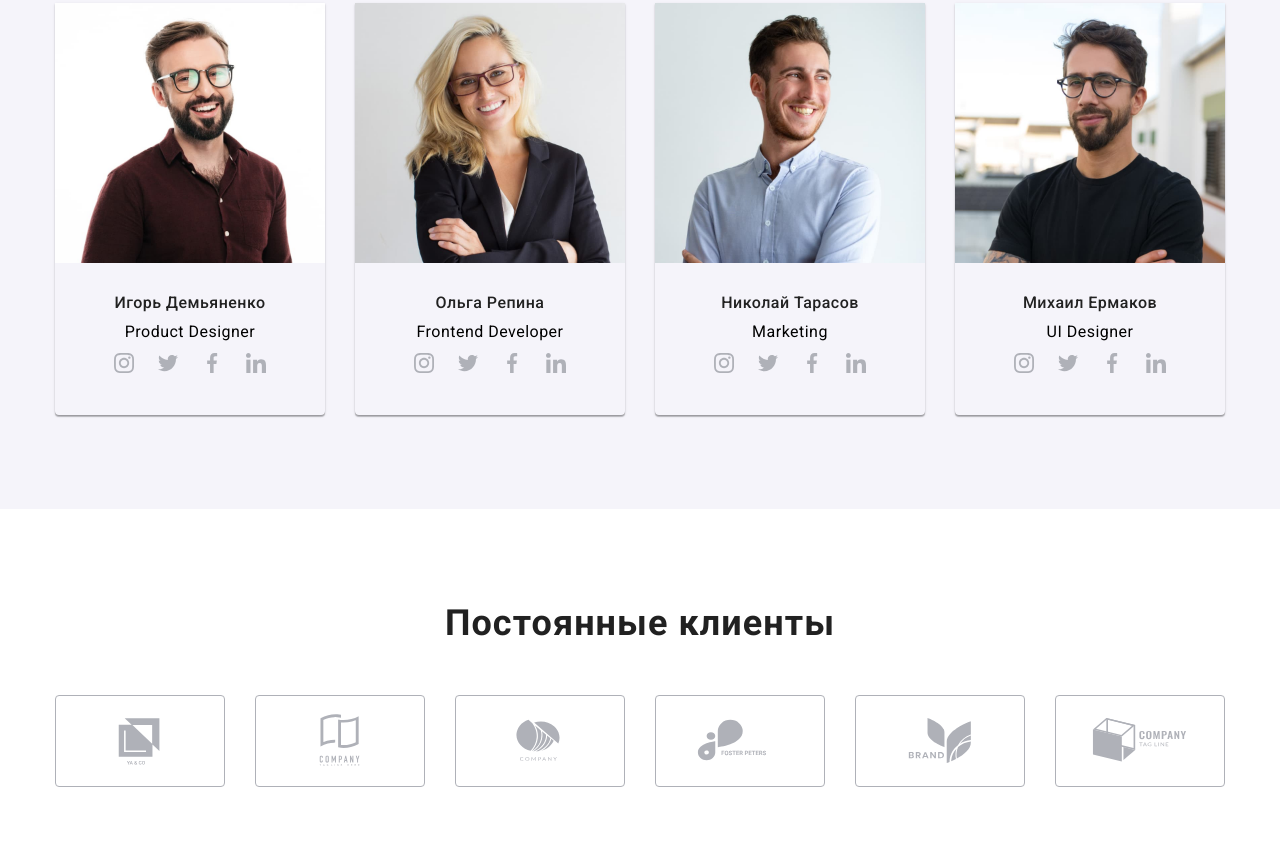
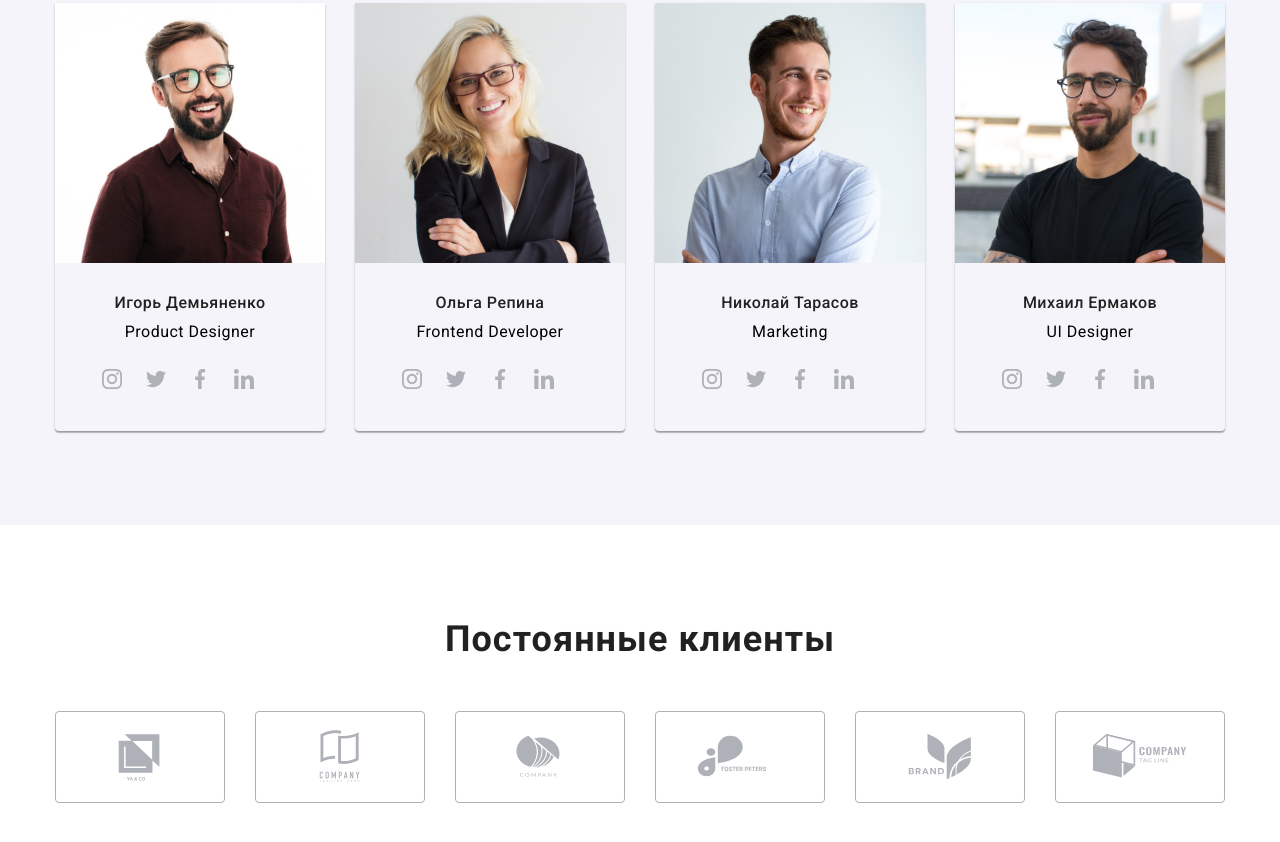
Before and after one commit to WebWinx/goit-markup-hw-04, a plain HTML site: page index.html in a window 1280 px wide. Shown: the part 1812-2654 px from the top of the page. Drawn offline with nearby package versions, Linux system fonts and the light colour scheme.

Commit message:
fixed bugs in team

```diff
--- a/css/styles.css
+++ b/css/styles.css
@@ -9,6 +9,7 @@
     --btn-text-color: #ffffff;
     --portfolio-border-color: #eeeeee;
     --section-border-color: #ececec;
+    --social-link-color: #afb1b8;
 }
 html {
     box-sizing: border-box;
@@ -339,31 +340,32 @@ header {
     line-height: 1.2;
     letter-spacing: 0.03em;
     color: var(--paragraf-color);
+    margin-bottom: 16px;
 }
 .specialist-social {
     display: inline-flex;
     align-content: center;
 }
-. specialist-social-links {
-    margin-right: 10px;
+.specialist-social-links {
+    width: 44px;
+    height: 44px;
+    justify-content: space-between;
 }
 .specialist-icon {
-    width: 20px;
-    height: 20px;
+    fill: var(--social-link-color);
 }
 .specialist-icon-back {
     display: flex;
     align-items: center;
-    justify-content: center;
-    width: 44px;
-    height: 44px;
+    width: 100%;
+    height: 100%;
     border-radius: 50%;
-    fill: #afb1b8;
+    fill: var(--social-link-color);
 }
 .specialist-icon-back:hover,
 .specialist-icon-back:focus {
-    fill: var(--buttom-text-color);
-    background-color: var(--title-first-color);
+    fill: var(--btn-text-color);
+    background-color: var(--accent-color);
 }
 .specialist-icon-back:not(:last-child) {
     margin-right: 10px;
--- a/index.html
+++ b/index.html
@@ -43,9 +43,10 @@
                     </ul>
                 </nav>
                 <ul class="site-contact">
+                    <li class="contact-item">
                         <a
                             href="mailto:info@devstudio.com"
-                            class="contacts-link"
+                            class="contact-link"
                         >
                             <svg class="header-icon-mail">
                                 <use
@@ -56,7 +57,7 @@
                         >
                     </li>
                     <li class="contact-item">
-                        <a href="tel:+380961111111" class="contacts-link">
+                        <a href="tel:+380961111111" class="contact-link">
                             <svg class="header-icon-phone">
                                 <use
                                     href="./images/icons.svg#icon-smartphone"
@@ -85,7 +86,7 @@
                     <ul class="features-list">
                         <li class="features-item">
                             <div class="features-icon-back">
-                                <svg class="features-icon">
+                                <svg width="70" class="features-icon">
                                     <use
                                         href="./images/icons.svg#icon-antenna-1"
                                     ></use>
@@ -99,7 +100,7 @@
                         </li>
                         <li class="features-item">
                             <div class="features-icon-back">
-                                <svg class="features-icon">
+                                <svg width="70" class="features-icon">
                                     <use
                                         href="./images/icons.svg#icon-clock-1"
                                     ></use>
@@ -113,7 +114,7 @@
                         </li>
                         <li class="features-item">
                             <div class="features-icon-back">
-                                <svg class="features-icon">
+                                <svg width="70" class="features-icon">
                                     <use
                                         href="./images/icons.svg#icon-diagram-1"
                                     ></use>
@@ -127,7 +128,7 @@
                         </li>
                         <li class="features-item">
                             <div class="features-icon-back">
-                                <svg class="features-icon">
+                                <svg width="70" class="features-icon">
                                     <use
                                         href="./images/icons.svg#icon-astronaut-1"
                                     ></use>
@@ -195,7 +196,11 @@
                                             href="https://instagram.com/"
                                             class="specialist-icon-back"
                                         >
-                                            <svg class="specialist-icon">
+                                            <svg
+                                                width="20"
+                                                height="20"
+                                                class="specialist-icon"
+                                            >
                                                 <use
                                                     href="./images/icons.svg#icon-instagram"
                                                 ></use>
@@ -207,7 +212,11 @@
                                             href="https://twitter.com/"
                                             class="specialist-icon-back"
                                         >
-                                            <svg class="specialist-icon">
+                                            <svg
+                                                width="20"
+                                                height="20"
+                                                class="specialist-icon"
+                                            >
                                                 <use
                                                     href="./images/icons.svg#icon-twitter"
                                                 ></use>
@@ -219,7 +228,11 @@
                                             href="https://www.facebook.com/"
                                             class="specialist-icon-back"
                                         >
-                                            <svg class="specialist-icon">
+                                            <svg
+                                                width="20"
+                                                height="20"
+                                                class="specialist-icon"
+                                            >
                                                 <use
                                                     href="./images/icons.svg#icon-facebook"
                                                 ></use>
@@ -231,7 +244,11 @@
                                             href="https://www.linkedin.com/"
                                             class="specialist-icon-back"
                                         >
-                                            <svg class="specialist-icon">
+                                            <svg
+                                                width="20"
+                                                height="20"
+                                                class="specialist-icon"
+                                            >
                                                 <use
                                                     href="./images/icons.svg#icon-linkedin"
                                                 ></use>
@@ -259,7 +276,11 @@
                                             href="https://instagram.com/"
                                             class="specialist-icon-back"
                                         >
-                                            <svg class="specialist-icon">
+                                            <svg
+                                                width="20"
+                                                height="20"
+                                                class="specialist-icon"
+                                            >
                                                 <use
                                                     href="./images/icons.svg#icon-instagram"
                                                 ></use>
@@ -271,7 +292,11 @@
                                             href="https://twitter.com/"
                                             class="specialist-icon-back"
                                         >
-                                            <svg class="specialist-icon">
+                                            <svg
+                                                width="20"
+                                                height="20"
+                                                class="specialist-icon"
+                                            >
                                                 <use
                                                     href="./images/icons.svg#icon-twitter"
                                                 ></use>
@@ -283,7 +308,11 @@
                                             href="https://www.facebook.com/"
                                             class="specialist-icon-back"
                                         >
-                                            <svg class="specialist-icon">
+                                            <svg
+                                                width="20"
+                                                height="20"
+                                                class="specialist-icon"
+                                            >
                                                 <use
                                                     href="./images/icons.svg#icon-facebook"
                                                 ></use>
@@ -295,7 +324,11 @@
                                             href="https://www.linkedin.com/"
                                             class="specialist-icon-back"
                                         >
-                                            <svg class="specialist-icon">
+                                            <svg
+                                                width="20"
+                                                height="20"
+                                                class="specialist-icon"
+                                            >
                                                 <use
                                                     href="./images/icons.svg#icon-linkedin"
                                                 ></use>
@@ -323,7 +356,11 @@
                                             href="https://instagram.com/"
                                             class="specialist-icon-back"
                                         >
-                                            <svg class="specialist-icon">
+                                            <svg
+                                                width="20"
+                                                height="20"
+                                                class="specialist-icon"
+                                            >
                                                 <use
                                                     href="./images/icons.svg#icon-instagram"
                                                 ></use>
@@ -335,7 +372,11 @@
                                             href="https://twitter.com/"
                                             class="specialist-icon-back"
                                         >
-                                            <svg class="specialist-icon">
+                                            <svg
+                                                width="20"
+                                                height="20"
+                                                class="specialist-icon"
+                                            >
                                                 <use
                                                     href="./images/icons.svg#icon-twitter"
                                                 ></use>
@@ -347,7 +388,11 @@
                                             href="https://www.facebook.com/"
                                             class="specialist-icon-back"
                                         >
-                                            <svg class="specialist-icon">
+                                            <svg
+                                                width="20"
+                                                height="20"
+                                                class="specialist-icon"
+                                            >
                                                 <use
                                                     href="./images/icons.svg#icon-facebook"
                                                 ></use>
@@ -359,7 +404,11 @@
                                             href="https://www.linkedin.com/"
                                             class="specialist-icon-back"
                                         >
-                                            <svg class="specialist-icon">
+                                            <svg
+                                                width="20"
+                                                height="20"
+                                                class="specialist-icon"
+                                            >
                                                 <use
                                                     href="./images/icons.svg#icon-linkedin"
                                                 ></use>
@@ -388,7 +437,11 @@
                                             href="https://instagram.com/"
                                             class="specialist-icon-back"
                                         >
-                                            <svg class="specialist-icon">
+                                            <svg
+                                                width="20"
+                                                height="20"
+                                                class="specialist-icon"
+                                            >
                                                 <use
                                                     href="./images/icons.svg#icon-instagram"
                                                 ></use>
@@ -400,7 +453,11 @@
                                             href="https://twitter.com/"
                                             class="specialist-icon-back"
                                         >
-                                            <svg class="specialist-icon">
+                                            <svg
+                                                width="20"
+                                                height="20"
+                                                class="specialist-icon"
+                                            >
                                                 <use
                                                     href="./images/icons.svg#icon-twitter"
                                                 ></use>
@@ -412,7 +469,11 @@
                                             href="https://www.facebook.com/"
                                             class="specialist-icon-back"
                                         >
-                                            <svg class="specialist-icon">
+                                            <svg
+                                                width="20"
+                                                height="20"
+                                                class="specialist-icon"
+                                            >
                                                 <use
                                                     href="./images/icons.svg#icon-facebook"
                                                 ></use>
@@ -424,7 +485,11 @@
                                             href="https://www.linkedin.com/"
                                             class="specialist-icon-back"
                                         >
-                                            <svg class="specialist-icon">
+                                            <svg
+                                                width="20"
+                                                height="20"
+                                                class="specialist-icon"
+                                            >
                                                 <use
                                                     href="./images/icons.svg#icon-linkedin"
                                                 ></use>
```
